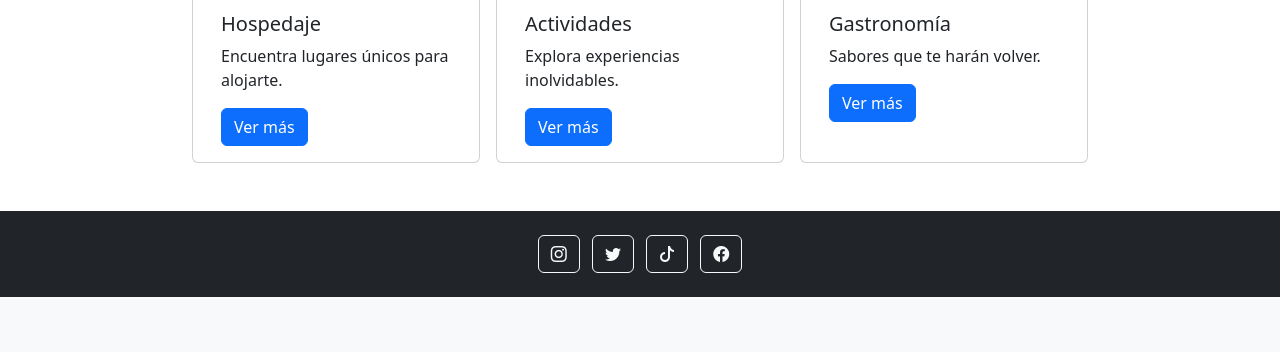
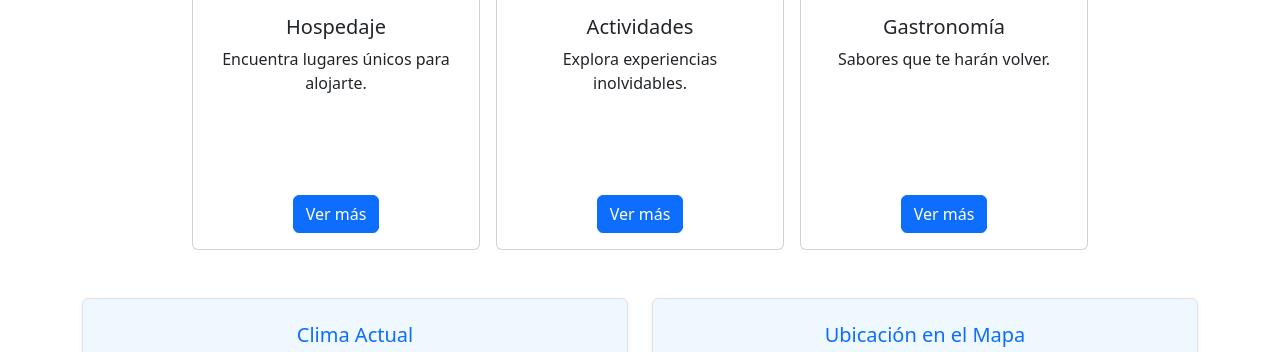
Before and after one commit to BrpbiCC/proyecto, a Django app: page / in a window 1280 px wide. Shown: the part 1050-1402 px from the top of the page. Before the commit the page ends 1347 px from the top, so only its background shows below. Run offline with Django 5.2, Linux system fonts and the light colour scheme; some libraries are stand-ins or nearby versions.

Commit message:
clima y mapa

```diff
--- a/core/templates/core/inicio.html
+++ b/core/templates/core/inicio.html
@@ -103,6 +103,30 @@
 
 
 <!-- CARDS DE SERVICIOS -->
+<style>
+  .card-img-top {
+    height: 200px;
+    object-fit: cover;
+  }
+
+  .card-body {
+    display: flex;
+    flex-direction: column;
+    align-items: center;
+    height: 250px; /* Ajusta según lo que necesites */
+  }
+
+  .card-title,
+  .card-text {
+    text-align: center;
+  }
+
+  .btn {
+    margin-top: auto;
+  }
+</style>
+
+
 <div class="container my-5">
   <div class="row justify-content-center">
     <div class="card mx-2" style="width: 18rem;">
@@ -132,6 +156,31 @@
   </div>
 </div>
 
+<!-- SECCIÓN CLIMA Y MAPA -->
+<div class="container my-5">
+  <div class="row">
+    <!-- Sección de clima -->
+    <div class="col-md-6">
+      <div class="border p-4 rounded shadow-sm" style="background-color: #f0f8ff;">
+        <h5 class="text-center text-primary">Clima Actual</h5>
+        <div id="clima">
+          <p id="ciudad" class="text-center">Cargando ciudad...</p>
+          <p id="temperatura" class="text-center">Cargando temperatura...</p>
+          <p id="descripcion" class="text-center">Cargando descripción...</p>
+        </div>
+      </div>
+    </div>
+
+    <!-- Sección de Google Maps -->
+    <div class="col-md-6">
+      <div class="border p-4 rounded shadow-sm" style="background-color: #f0f8ff;">
+        <h5 class="text-center text-primary">Ubicación en el Mapa</h5>
+        <div id="map" style="height: 400px;"></div>
+      </div>
+    </div>
+  </div>
+</div>
+
 <!-- FOOTER CON REDES SOCIALES -->
 <footer class="bg-dark text-center text-white py-4 mt-5">
     <div class="container">
@@ -153,5 +202,45 @@
 <!-- Bootstrap JS -->
 <script src="https://cdn.jsdelivr.net/npm/bootstrap@5.3.0/dist/js/bootstrap.bundle.min.js"></script>
 
-</body>
-</html>
+<!-- Script para obtener el clima -->
+<script>
+  const apiKeyWeather = "1e300d5e48a8b7b31c6bb73937d9ec43";
+  const ciudad = "San jose de maipo,CL";
+
+  fetch(`https://api.openweathermap.org/data/2.5/weather?q=${ciudad}&appid=${apiKeyWeather}&units=metric&lang=es`)
+    .then(res => res.json())
+    .then(data => {
+      const temp = data.main.temp;
+      const descripcion = data.weather[0].description;
+      const ciudad = data.name;
+      const icono = `http://openweathermap.org/img/wn/${data.weather[0].icon}.png`;
+
+
+      document.getElementById("temperatura").textContent = `Temperatura: ${temp}°C`;
+      document.getElementById("descripcion").textContent = `Descripción: ${descripcion}`;
+      document.getElementById("ciudad").textContent = `Ciudad: ${ciudad}`;
+      document.getElementById("icono").src = icono;
+    })
+    .catch(err => console.log(err));
+</script>
+
+<!-- Script para inicializar Google Maps -->
+<script>
+  function initMap() {
+    const cajonMaipo = { lat: -33.75, lng: -70.35 };  // Coordenadas del Cajón del Maipo
+    const map = new google.maps.Map(document.getElementById("map"), {
+      zoom: 10,
+      center: cajonMaipo,
+    });
+    new google.maps.Marker({
+      position: cajonMaipo,
+      map: map,
+      title: "Cajón del Maipo"
+    });
+  }
+</script>
+
+<!-- Script para cargar Google Maps -->
+<script async
+  src="https://maps.googleapis.com/maps/api/js?key=AIzaSyDYqeLHZ9y433qxiJ2xwTxKTyq8cnF5TlU&callback=initMap">
+</script>
```
Also changed, not shown: core/templates/core/login.html (+47 -0 lines). Lines whose indentation alone changed are shown as unchanged.
